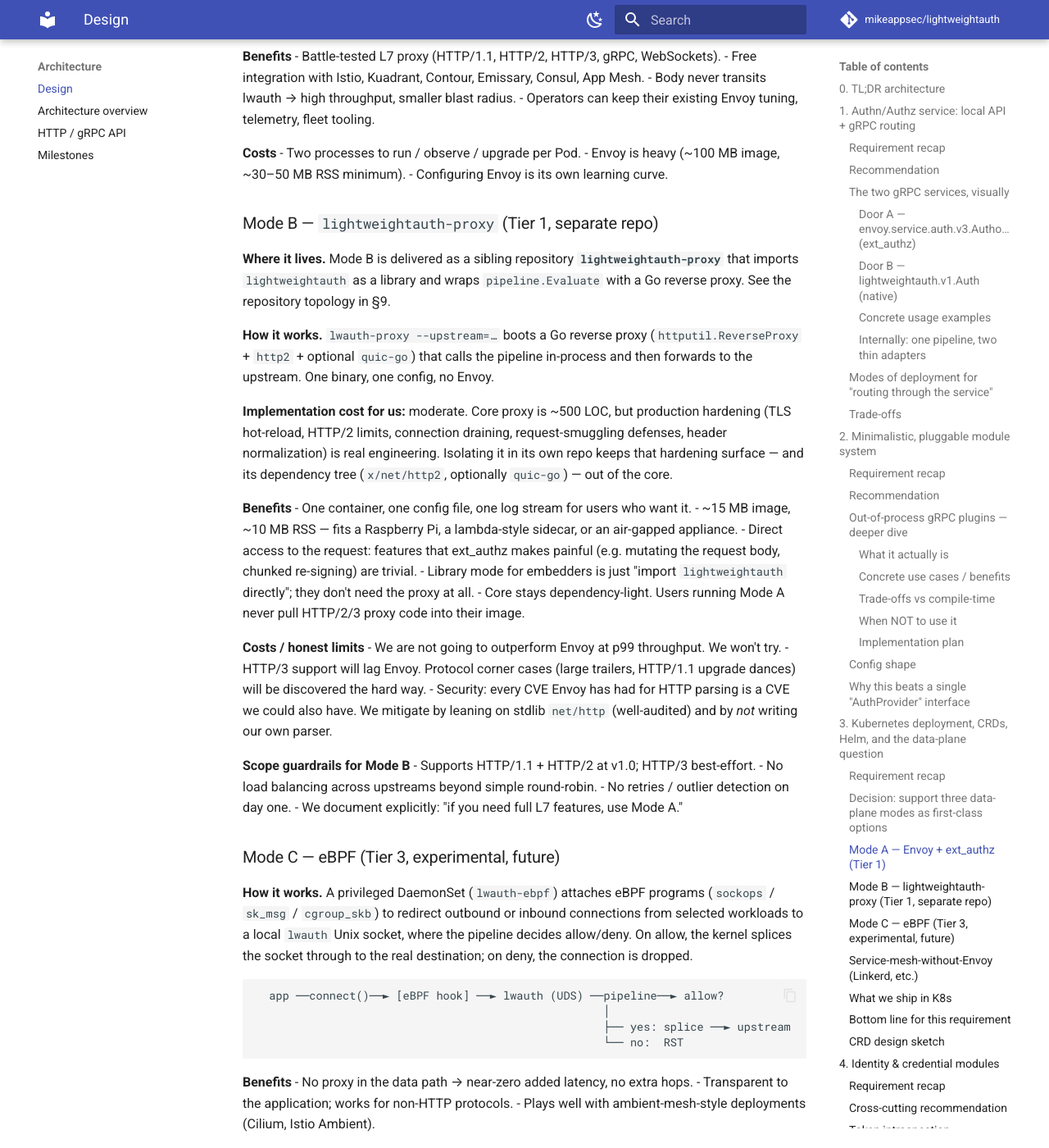
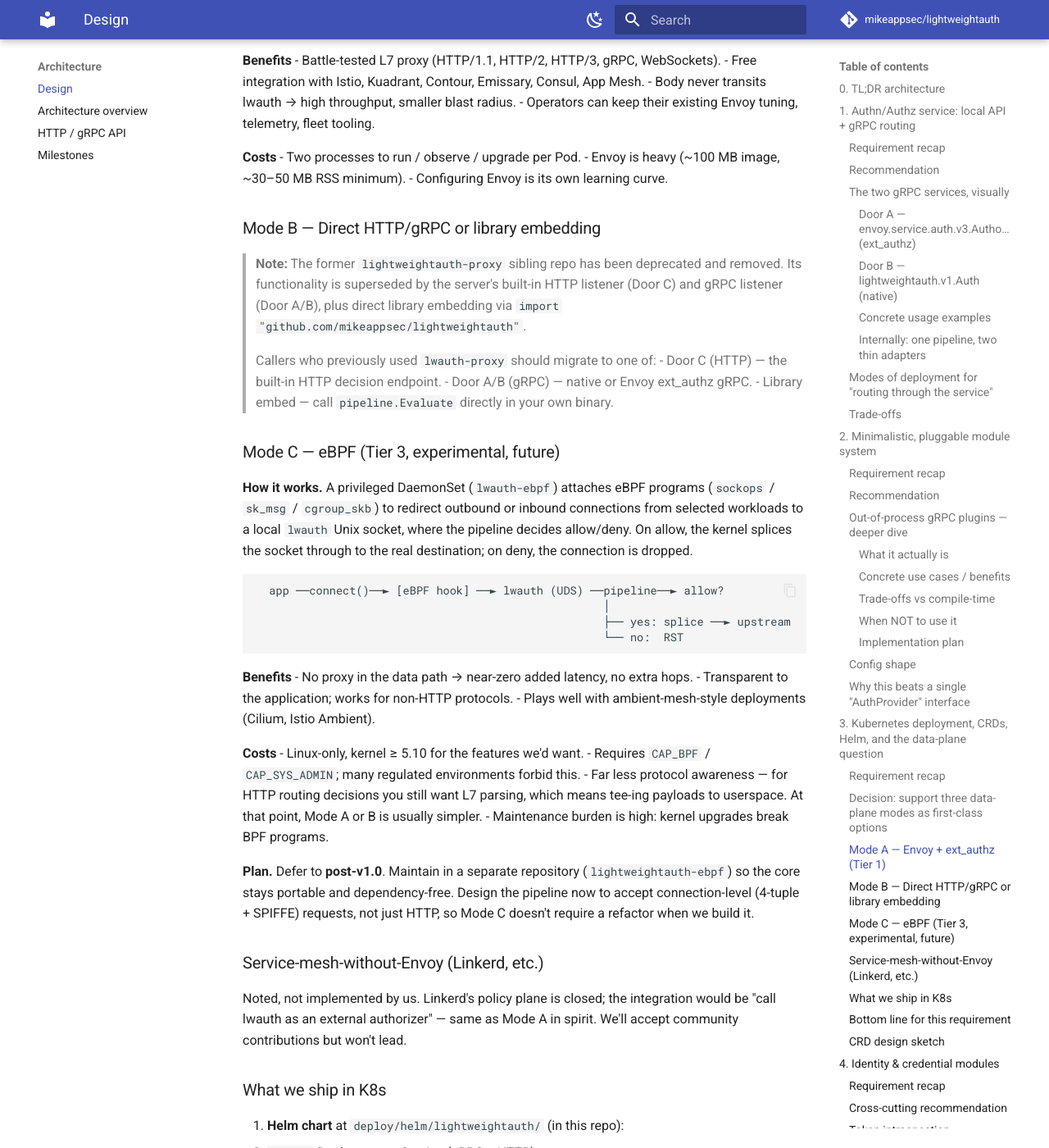
Before and after one commit to mikeappsec/lightweightauth, an MkDocs documentation site: the page built from docs/DESIGN.md, in a window 1280 px wide and 1400 px high, scrolled down 10186 px. Shown: the whole window at 82% size. Built offline with MkDocs 1.6.1 and Material for MkDocs 9.7.7, drawn with Linux system fonts in a browser that asks for light colours; comment, search, counter and statistics services are not loaded; some of the changed text lies outside the part shown.

Commit message:
docs: remove all lightweightauth-proxy / Mode B references
The server already serves HTTP (Door C) and gRPC (Door A/B) natively.
Callers can also embed the pipeline as a Go library. The separate proxy
repo is no longer needed and was never published to GitHub.

Updated: README, DESIGN.md, MILESTONES.md, oauth2.md, v1.0-review.md,
disaster-recovery.md

````diff
--- a/docs/DESIGN.md
+++ b/docs/DESIGN.md
@@ -397,24 +397,25 @@
 | Mode | Status at v1.0 | What we ship | Best for |
 |------|----------------|--------------|----------|
 | **A. Envoy via ext_authz** | ✅ **Tier 1 (GA)** | Helm chart + sample Envoy config + ext_authz gRPC service | Existing service-mesh / Istio / Gateway API users |
-| **B. `lightweightauth-proxy`** | ✅ **Tier 1 (GA)** | A sibling repo: a Go reverse proxy that imports `lightweightauth` as a library | Standalone edge gateways, local dev, air-gapped, "I just want one container" |
+| **B. Direct HTTP/gRPC (Door C / Door A)** | ✅ **Tier 1 (GA)** | Call LightWeightAuth's built-in HTTP or gRPC server directly, or embed it as a library | Standalone deployments, local dev, air-gapped, "I just want one container" |
 | **C. eBPF redirection** | 🔬 **Tier 3 (experimental, post-v1)** | A separate `lwauth-ebpf` agent (own repo) that uses sockops/sk_msg to redirect connections to lwauth | High-density east-west enforcement, ambient-mesh-style deployments |
 
 "Tier 1" = full docs, Helm support, CI matrix, security review.
 "Tier 3" = published, but operators are expected to engage actively.
 
-The key architectural point: **all three modes drive the same pipeline.**
+The key architectural point: **all modes drive the same pipeline.**
 Mode A and C produce a `module.Request` via the ext_authz adapter; Mode B
-produces it directly from the proxy handler. Adding or replacing a data
-plane never touches policy/identifier code.
-
-```
-  ┌─────────── Mode A ──────────┐    ┌── Mode B ──┐    ┌── Mode C (future) ──┐
-  │  Envoy ── ext_authz gRPC ── │    │  lwauth    │    │  eBPF agent ──────  │
-  │                             │    │  proxy     │    │  (sockops redirect) │
-  └─────────────┬───────────────┘    └─────┬──────┘    └─────────┬───────────┘
-                │                          │                     │
-                └──────────► same module.Request ◄───────────────┘
+(direct HTTP/gRPC or library embedding) produces it from the built-in
+server handler. Adding or replacing a data plane never touches
+policy/identifier code.
+
+```
+  ┌─────────── Mode A ──────────┐    ┌── Mode B ──────────┐    ┌── Mode C (future) ──┐
+  │  Envoy ── ext_authz gRPC ── │    │  Direct HTTP/gRPC  │    │  eBPF agent ──────  │
+  │                             │    │  or library embed   │    │  (sockops redirect) │
+  └─────────────┬───────────────┘    └─────────┬──────────┘    └─────────┬───────────┘
+                │                              │                         │
+                └──────────► same module.Request ◄───────────────────────┘
                                        │
                                        ▼
                                   pipeline (one impl)
@@ -440,48 +441,17 @@
 - Envoy is heavy (~100 MB image, ~30–50 MB RSS minimum).
 - Configuring Envoy is its own learning curve.
 
-### Mode B — `lightweightauth-proxy` (Tier 1, separate repo)
-
-**Where it lives.** Mode B is delivered as a sibling repository
-**`lightweightauth-proxy`** that imports `lightweightauth` as a library
-and wraps `pipeline.Evaluate` with a Go reverse proxy. See the repository
-topology in §9.
-
-**How it works.** `lwauth-proxy --upstream=…` boots a Go reverse proxy
-(`httputil.ReverseProxy` + `http2` + optional `quic-go`) that calls the
-pipeline in-process and then forwards to the upstream. One binary, one
-config, no Envoy.
-
-**Implementation cost for us:** moderate. Core proxy is ~500 LOC, but
-production hardening (TLS hot-reload, HTTP/2 limits, connection draining,
-request-smuggling defenses, header normalization) is real engineering.
-Isolating it in its own repo keeps that hardening surface — and its
-dependency tree (`x/net/http2`, optionally `quic-go`) — out of the core.
-
-**Benefits**
-- One container, one config file, one log stream for users who want it.
-- ~15 MB image, ~10 MB RSS — fits a Raspberry Pi, a lambda-style sidecar,
-  or an air-gapped appliance.
-- Direct access to the request: features that ext_authz makes painful
-  (e.g. mutating the request body, chunked re-signing) are trivial.
-- Library mode for embedders is just "import `lightweightauth` directly";
-  they don't need the proxy at all.
-- Core stays dependency-light. Users running Mode A never pull HTTP/2/3
-  proxy code into their image.
-
-**Costs / honest limits**
-- We are not going to outperform Envoy at p99 throughput. We won't try.
-- HTTP/3 support will lag Envoy. Protocol corner cases (large trailers,
-  HTTP/1.1 upgrade dances) will be discovered the hard way.
-- Security: every CVE Envoy has had for HTTP parsing is a CVE we could
-  also have. We mitigate by leaning on stdlib `net/http` (well-audited)
-  and by *not* writing our own parser.
-
-**Scope guardrails for Mode B**
-  - Supports HTTP/1.1 + HTTP/2 at v1.0; HTTP/3 best-effort.
-  - No load balancing across upstreams beyond simple round-robin.
-  - No retries / outlier detection on day one.
-  - We document explicitly: "if you need full L7 features, use Mode A."
+### Mode B — Direct HTTP/gRPC or library embedding
+
+> **Note:** The former `lightweightauth-proxy` sibling repo has been
+> deprecated and removed. Its functionality is superseded by the server's
+> built-in HTTP listener (Door C) and gRPC listener (Door A/B), plus
+> direct library embedding via `import "github.com/mikeappsec/lightweightauth"`.
+>
+> Callers who previously used `lwauth-proxy` should migrate to one of:
+> - Door C (HTTP) — the built-in HTTP decision endpoint.
+> - Door A/B (gRPC) — native or Envoy ext_authz gRPC.
+> - Library embed — call `pipeline.Evaluate` directly in your own binary.
 
 ### Mode C — eBPF (Tier 3, experimental, future)
 
@@ -530,11 +500,8 @@
    - `lwauth` Deployment + Service (gRPC + HTTP).
    - ServiceAccount + RBAC for the controller.
    - HPA, PDB, NetworkPolicy, optional ServiceMonitor.
-   - Optional sub-chart dependency on `lightweightauth-proxy` or an Envoy
-     Deployment, depending on the chosen data-plane mode.
-2. **Helm chart** at `deploy/helm/lightweightauth-proxy/` (in the proxy
-   repo) for users who want Mode B without the core CRDs/controller — e.g.
-   a single-binary edge gateway.
+   - Optional sub-chart dependency on an Envoy Deployment, depending on
+     the chosen data-plane mode.
 3. **CRDs** under [api/crd](https://github.com/mikeappsec/lightweightauth/tree/main/api/crd/):
    - `AuthConfig` — main resource: identifiers, authorizers, response mutators
      (mirrors the YAML in §2). Namespaced.
@@ -550,8 +517,8 @@
 ### Bottom line for this requirement
 
 - **Mode A (Envoy)** is the recommended default for service-mesh users.
-- **Mode B (own proxy)** is a fully supported, first-class alternative —
-  not a toy mode — for everyone who values one-binary simplicity.
+- **Mode B (direct HTTP/gRPC or library embed)** covers standalone and
+  embedded use cases without requiring an external proxy.
 - **Mode C (eBPF)** is on the roadmap as a post-v1 experiment, kept in a
   separate repo to avoid bloating the core.
 
@@ -1131,10 +1098,8 @@
     counter reflects every probe across `firstMatch`/`allMust`.
 
 12. **M10 – Sibling repos + plugin runtime ✅** _(branch
-    `m10-plugin-host-runtime`, sibling repos `lightweightauth-proxy`,
+    `m10-plugin-host-runtime`, sibling repos
     `lightweightauth-idp`, `lightweightauth-plugins`)_.
-    - Bootstrap `lightweightauth-proxy` (Mode B reverse proxy importing
-      the core as a library) with its own Dockerfile + Helm chart.
     - Bootstrap `lightweightauth-idp` (OIDC issuer, token endpoint,
       minimal admin UI).
     - Bootstrap `lightweightauth-plugins` (SDKs in Go / Python / Rust +
@@ -1297,7 +1262,7 @@
     | **Observability** | Prometheus metrics (`lwauth_decisions_total`, `_decision_latency_seconds`, `_identifier_total`, `_cache_*`), OpenTelemetry tracing (no-op until an exporter is wired), structured audit log via `slog`. |
     | **CLI** | `lwauth` daemon, `lwauthctl validate / diff / explain / audit`. |
     | **SDKs** | Go (`pkg/client/go`), plus Python and Rust in `lightweightauth-plugins`. |
-    | **Sibling repos** | `lightweightauth-proxy` (Mode B), `lightweightauth-idp`, `lightweightauth-plugins`. |
+    | **Sibling repos** | `lightweightauth-idp`, `lightweightauth-plugins`. |
     | **Outbound helper** | `pkg/clientauth` client-credentials Source for service-to-service callers. |
 
     *Testing already in place.* The `go test ./... -count=1` matrix
@@ -1515,26 +1480,10 @@
 These are open security findings or known bugs against shipped code.
 They MUST land before any tier-A feature work begins.
 
-S1. **SEC-PROXY-1 — Mode B proxy request fidelity & deny redaction.**
-    ✅ shipped (sibling repo `lightweightauth-proxy`,
-    `cmd/lwauth-proxy/main.go`). The adapter now builds the
-    `module.Request` from `r.URL.RequestURI()` so `RawQuery`
-    survives into HMAC's `splitPathQuery`; reads inbound bodies
-    once into a `--max-auth-body`-bounded buffer (default 1 MiB)
-    and replays them to the upstream via `io.MultiReader`; refuses
-    to bind a truncated prefix when the body exceeds the cap
-    (over-cap requests still forward, but with
-    `module.Request.Body == nil` so HMAC's deny-on-mismatch fires
-    instead of being bypassed by a shifted prefix); and routes
-    every error / deny body through a `publicReason` mirror of
-    `internal/server/public_reason.go` while the verbose engine
-    reason flows to the proxy log via `slog`. Regression coverage:
-    `TestRequestFromHTTP_PreservesQueryString`,
-    `TestRequestFromHTTP_BodyBoundUnderCap`,
-    `TestRequestFromHTTP_BodyOverCapStreamsButUnbound`,
-    `TestRequestFromHTTP_ZeroCapDisablesAuthBody`,
-    `TestPublicReason`,
-    `TestProxy_ForwardsBodyAndQueryUpstream`.
+S1. **SEC-PROXY-1 — (no longer applicable).** The `lightweightauth-proxy`
+    sibling repo has been deprecated and removed. This finding is
+    superseded; callers should use Door A/B (gRPC), Door C (HTTP), or
+    embed the library directly.
 
 S2. **SEC-MTLS-1 — XFCC trust requires an anchor.** ✅ shipped.
     Factory-time guard in
````
Also changed, not shown: README.md (+3 -5 lines), docs/MILESTONES.md (+2 -3 lines), docs/modules/oauth2.md (+1 -1 lines), docs/operations/disaster-recovery.md (+1 -1 lines), docs/security/v1.0-review.md (+1 -1 lines).
